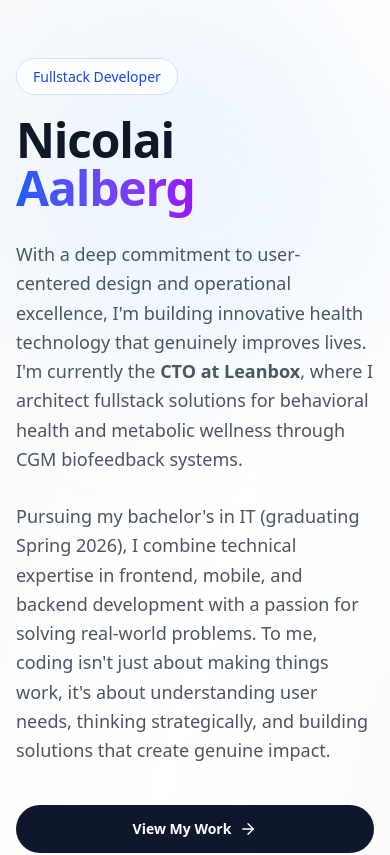
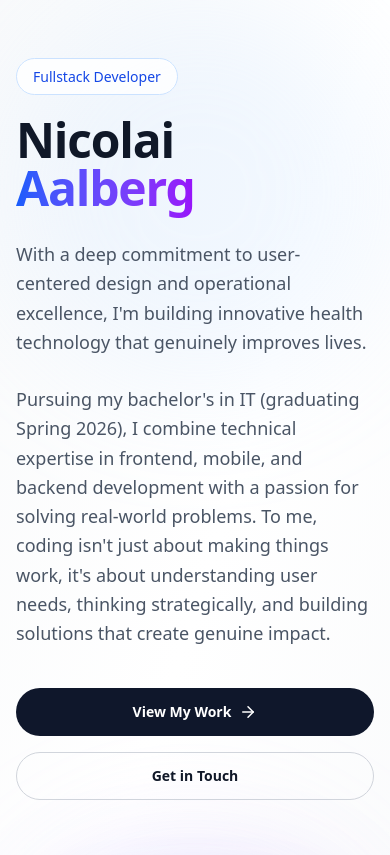
Before and after one commit to niaa004/aalberg.portfolio, a Next.js app: page / in a window 390 px wide. Shown: the top 855 px of the page. Built offline with nearby package versions, Linux system fonts and the light colour scheme.

Commit message:
updated details

```diff
--- a/src/app/page.tsx
+++ b/src/app/page.tsx
@@ -77,7 +77,7 @@ const education = [
     institution: 'Kristiania University of Applied Sciences',
     status: 'Graduating Spring 2026',
     details: [
-      'CTO at Leanbox (Sep 2025 - Present)',
+      'CTO at Leanbox (Sep 2025 - March 2026)',
       'Student Assistant (Aug 2025 - Present)',
     ],
   },
@@ -136,7 +136,7 @@ export default function Page() {
                 </h1>
 
                 <p className="text-lg sm:text-xl text-gray-600 dark:text-gray-400 mb-7 max-w-2xl leading-relaxed">
-                  With a deep commitment to user-centered design and operational excellence, I'm building innovative health technology that genuinely improves lives. I'm currently the <strong>CTO at Leanbox</strong>, where I architect fullstack solutions for behavioral health and metabolic wellness through CGM biofeedback systems.
+                  With a deep commitment to user-centered design and operational excellence, I'm building innovative health technology that genuinely improves lives.
                 </p>
                 <p className="text-lg sm:text-xl text-gray-600 dark:text-gray-400 mb-10 max-w-2xl leading-relaxed">
                   Pursuing my bachelor's in IT (graduating Spring 2026), I combine technical expertise in frontend, mobile, and backend development with a passion for solving real-world problems. To me, coding isn't just about making things work, it's about understanding user needs, thinking strategically, and building solutions that create genuine impact.
@@ -587,12 +587,6 @@ export default function Page() {
 
             <div className="flex flex-col sm:flex-row gap-4 justify-center">
               <a
-                href="mailto:cto@leanbox.no"
-                className="inline-flex h-12 items-center justify-center gap-2 px-7 rounded-full text-sm sm:text-base font-semibold bg-white text-slate-900 hover:bg-slate-50 transition-all duration-200"
-              >
-                <Mail size={20} /> cto@leanbox.no
-              </a>
-              <a
                 href="mailto:nicolaiaalberg@icloud.com"
                 className="inline-flex h-12 items-center justify-center gap-2 px-7 rounded-full text-sm sm:text-base font-semibold border border-slate-300/70 text-white hover:bg-white/5 transition-all duration-200"
               >
@@ -617,7 +611,7 @@ export default function Page() {
           <div className="grid grid-cols-1 md:grid-cols-3 gap-8 mb-8">
             <div>
               <h3 className="font-bold text-gray-900 dark:text-white mb-4">Nicolai Aalberg</h3>
-              <p className="text-gray-600 dark:text-gray-400">Full-stack developer & CTO building innovative health tech solutions.</p>
+              <p className="text-gray-600 dark:text-gray-400">Full-stack developer.</p>
             </div>
             <div>
               <h4 className="font-semibold text-gray-900 dark:text-white mb-4">Links</h4>
@@ -638,11 +632,6 @@ export default function Page() {
               <h4 className="font-semibold text-gray-900 dark:text-white mb-4">Contact</h4>
               <ul className="space-y-2">
                 <li>
-                  <a href="mailto:cto@leanbox.no" className="text-gray-600 dark:text-gray-400 hover:text-blue-600 dark:hover:text-blue-400 transition">
-                    cto@leanbox.no
-                  </a>
-                </li>
-                <li>
                   <a href="mailto:nicolaiaalberg@icloud.com" className="text-gray-600 dark:text-gray-400 hover:text-blue-600 dark:hover:text-blue-400 transition">
                     nicolaiaalberg@icloud.com
                   </a>
```
